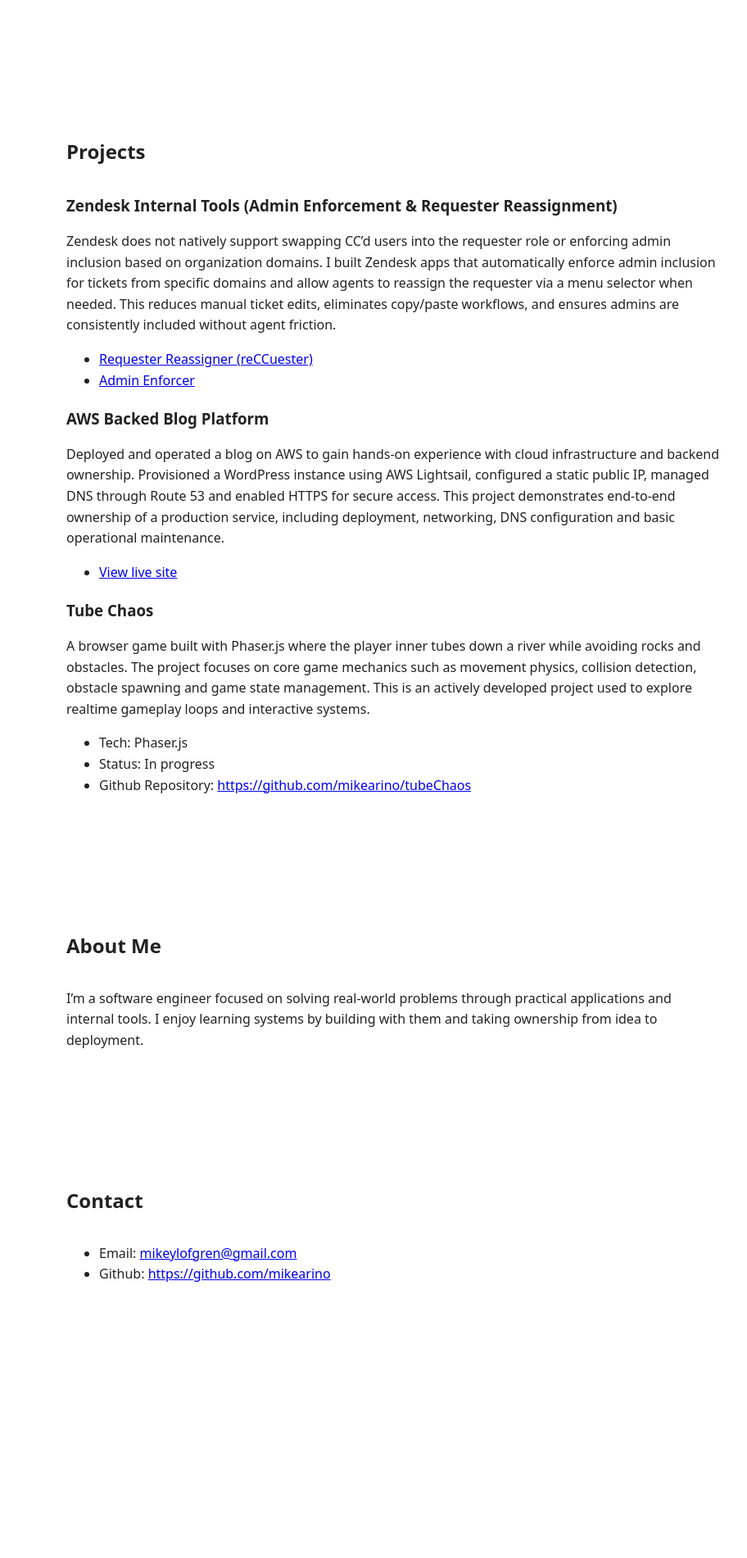
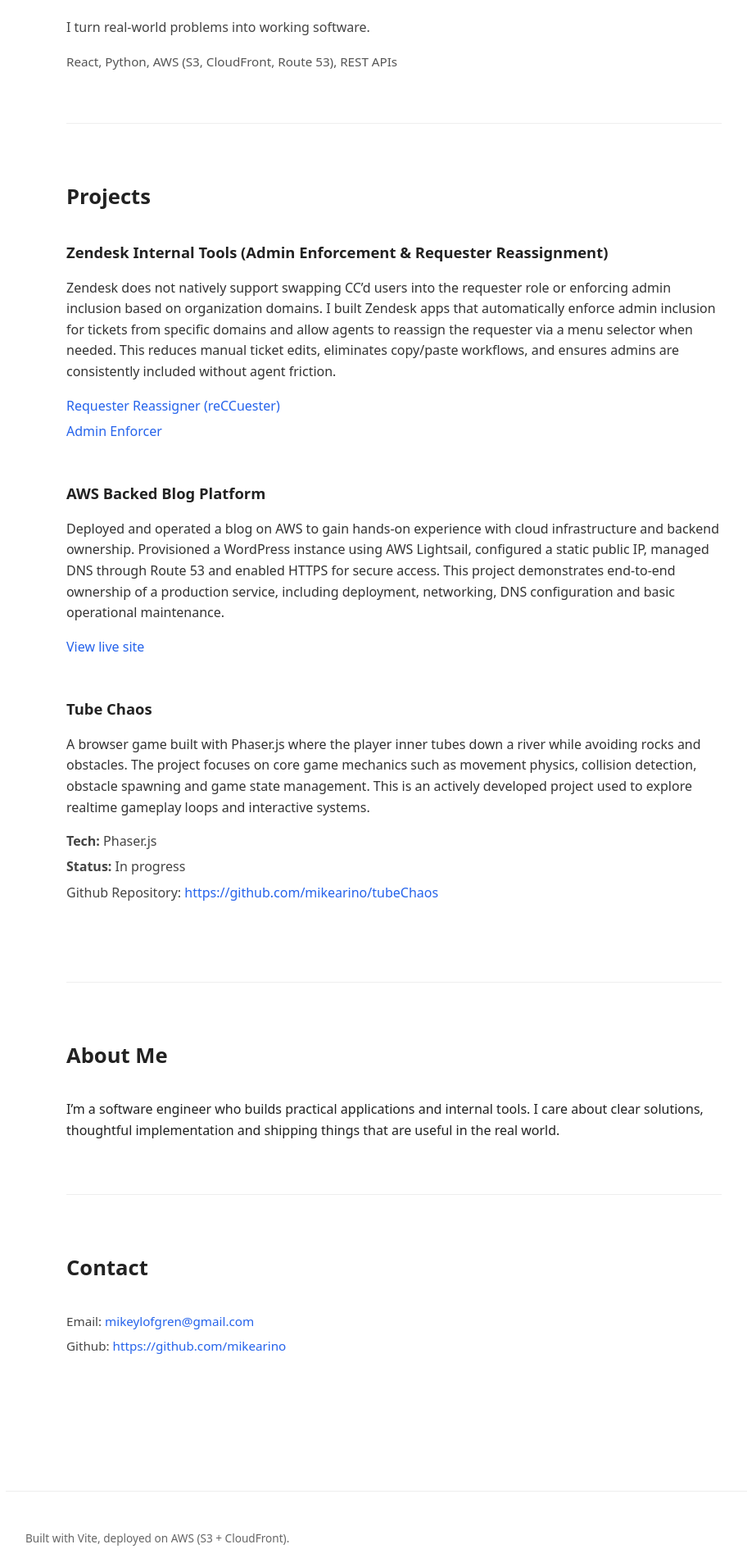
Before and after one commit to mikearino/portfolio-2025, a React (Vite) app: page / in a window 1280 px wide. Shown: the part 198-2099 px from the top of the page at 82% size, without its empty margins (159-1071 px from the left). Before the commit the page ends 1878 px from the top, so only its background shows below. Built offline with nearby package versions, Linux system fonts and the light colour scheme.

Commit message:
update css a bit

```diff
--- a/src/App.jsx
+++ b/src/App.jsx
@@ -6,6 +6,7 @@
 function App() {
 
   return (
+    <>
       <main>
         <Hero />
         <Projects />
@@ -13,7 +14,10 @@
         <Contact/>
       </main>
 
-
+      <footer>
+        <p>Built with Vite, deployed on AWS (S3 + CloudFront).</p>
+      </footer>
+    </>
   )
 
 
--- a/src/components/sections/About.jsx
+++ b/src/components/sections/About.jsx
@@ -5,9 +5,7 @@
     <section>
       <h2>About Me</h2>
       <p>
-        I’m a software engineer focused on solving real-world problems through
-        practical applications and internal tools. I enjoy learning systems by
-        building with them and taking ownership from idea to deployment.
+       I’m a software engineer who builds practical applications and internal tools. I care about clear solutions, thoughtful implementation and shipping things that are useful in the real world.
       </p>
     </section>
   )
--- a/src/components/sections/Hero.jsx
+++ b/src/components/sections/Hero.jsx
@@ -5,7 +5,10 @@
     <section>
       <h1>Hi I'm Mike.</h1>
       <p>
-        I’m a software engineer who builds practical web applications and internal tools.
+        I turn real-world problems into working software.
+      </p>
+      <p className="skills">
+        React, Python, AWS (S3, CloudFront, Route 53), REST APIs
       </p>
     </section>
   )
--- a/src/components/sections/Projects.jsx
+++ b/src/components/sections/Projects.jsx
@@ -36,10 +36,10 @@
                 </p>
                 <ul>
                   <li>
-                    Tech: Phaser.js
+                    <strong>Tech:</strong> Phaser.js
                   </li>
                   <li>
-                    Status: In progress
+                    <strong>Status:</strong> In progress
                   </li>
                   <li>
                     Github Repository: <a href="https://github.com/mikearino/tubeChaos">https://github.com/mikearino/tubeChaos</a>
--- a/src/index.css
+++ b/src/index.css
@@ -1,31 +1,102 @@
+/* Base reset / typography */
 body {
   margin: 0;
-  font-family: system-ui, -apple-system, BlinkMacSystemFont, 'Segoe UI', Roboto, Oxygen, Ubuntu, Cantarell, 'Open Sans', 'Helvetica Neue', sans-serif;
+  font-family: system-ui, -apple-system, BlinkMacSystemFont, "Segoe UI",
+    Roboto, Oxygen, Ubuntu, Cantarell, "Open Sans", "Helvetica Neue", sans-serif;
   line-height: 1.6;
   color: #222;
   background-color: #ffffff;
 }
 
+/* Layout */
 main {
   max-width: 900px;
   margin: 0 auto;
-  padding: 2rem 1rem;
+  padding: 3rem 1.5rem;
 }
 
+/* Sections */
 section {
-  padding: 4rem 1.5rem;
   max-width: 800px;
   margin: 0 auto;
+  padding: 3rem 0;
+}
+
+section + section {
+  border-top: 1px solid #eee;
 }
 
 section > h2 {
   margin-bottom: 2rem;
+  font-size: 1.6rem;
 }
 
-section article h3 {
-  margin-bottom: .75rem;
+/* Articles (projects) */
+article {
+  margin-bottom: 3rem;
 }
 
-section article p {
+article h3 {
+  margin-bottom: 0.75rem;
+  font-size: 1.15rem;
+}
+
+article p {
   margin-bottom: 1rem;
+  color: #333;
 }
+
+/* Lists */
+ul {
+  padding: 0;
+  margin: 0.5rem 0 0;
+}
+
+li {
+  list-style: none;
+  margin-bottom: 0.35rem;
+  color: #444;
+}
+
+/* Footer */
+
+footer {
+  max-width: 900px;
+  margin: 4rem auto 0;
+  padding: 2rem 1.5rem 0;
+  border-top: 1px solid #eee;
+  font-size: 0.85rem;
+  color: #666;
+}
+
+/* Links */
+a {
+  color: #2563eb;
+  text-decoration: none;
+}
+
+a:hover {
+  text-decoration: underline;
+}
+
+/* Hero */
+h1 {
+  font-size: 2.75rem;
+  margin-bottom: 0.75rem;
+}
+
+h1 + p {
+  max-width: 520px;
+  color: #444;
+}
+
+/* Contact section tweaks */
+section:last-of-type li {
+  font-size: 0.95rem;
+}
+
+.skills {
+  margin-top: 0.5rem;
+  font-size: 0.95rem;
+  color: #555;
+}
```
Lines whose indentation alone changed are shown as unchanged.
